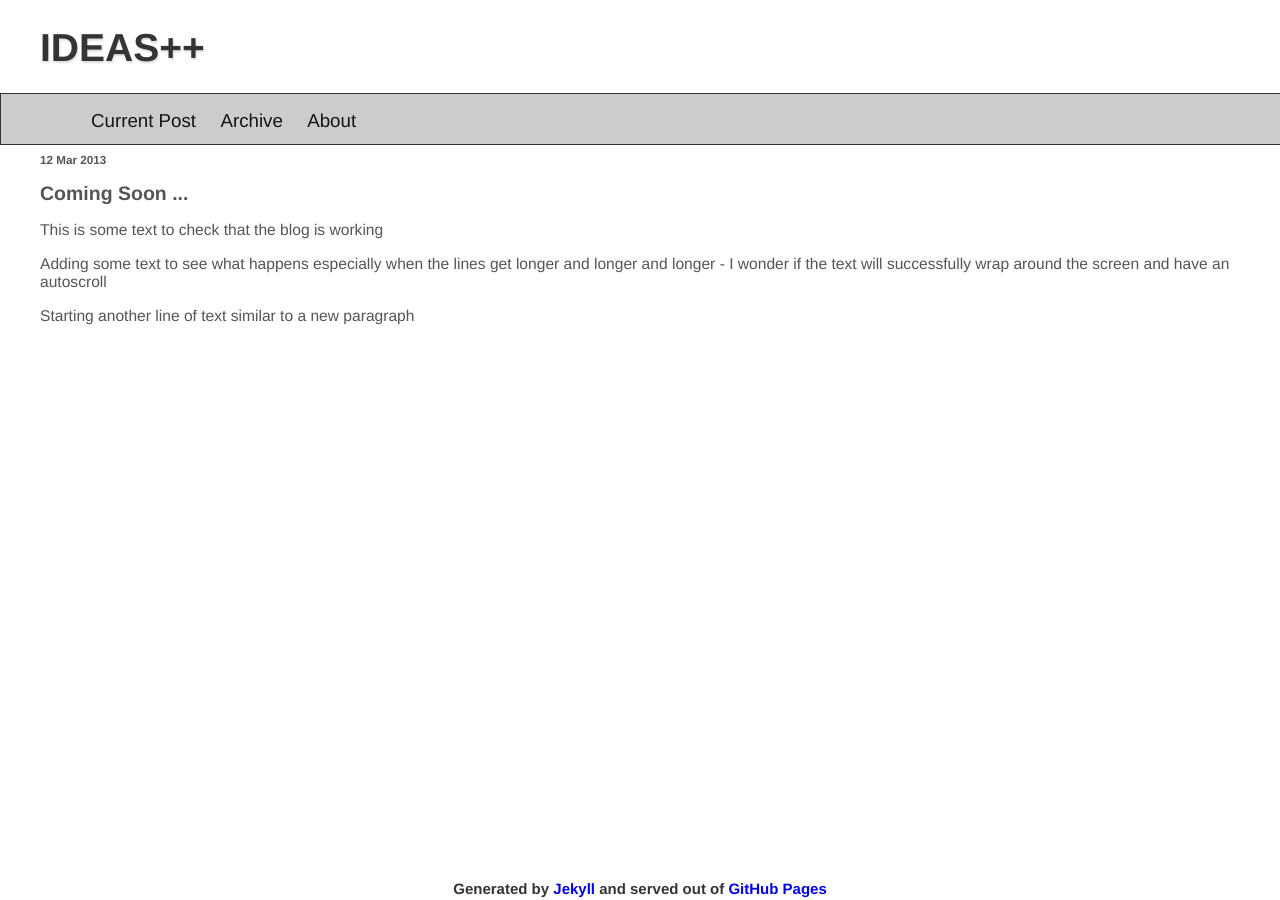
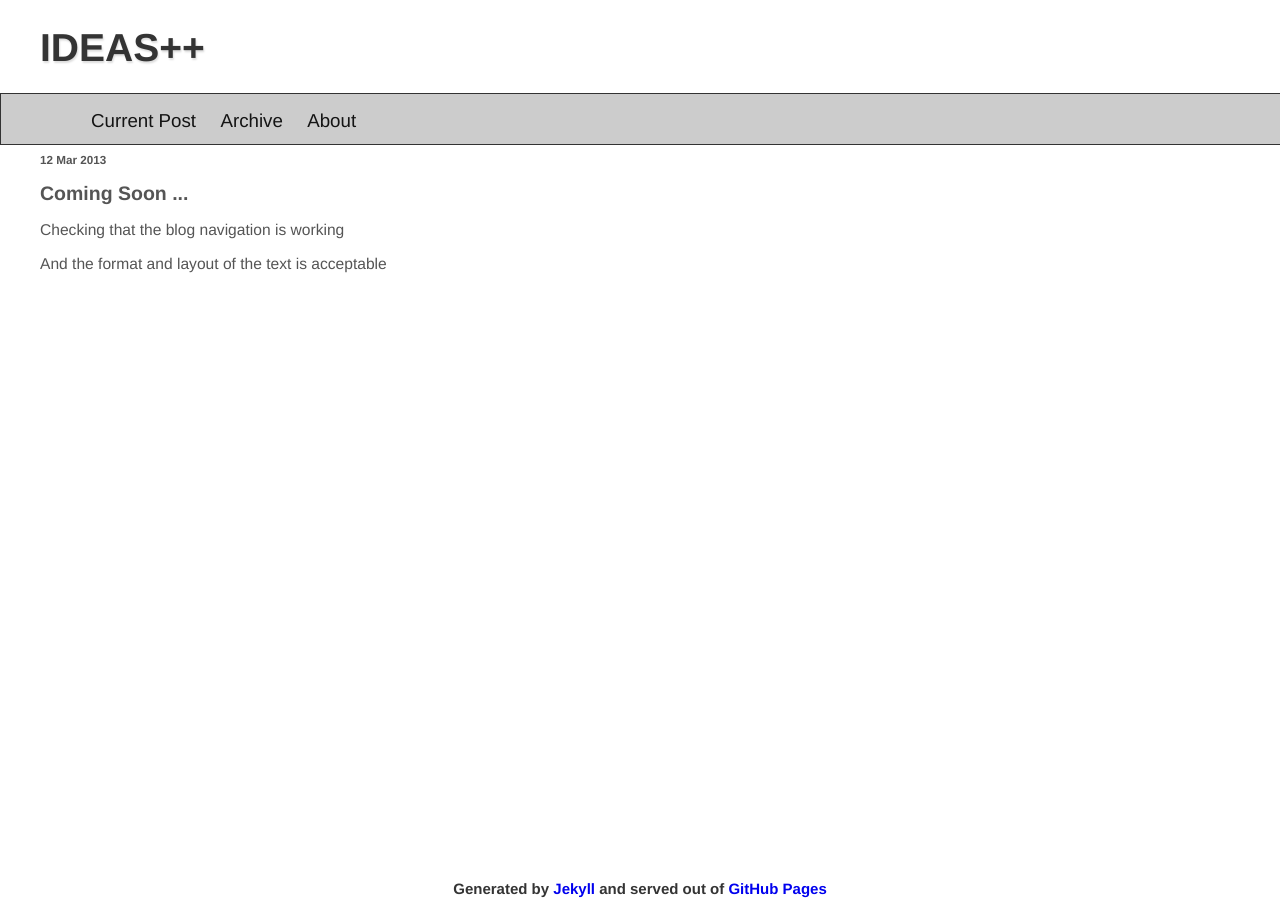
Before and after one commit to dtinblack/dtinblack.github.io, a Jekyll site: the page built from _posts/2013-03-12-current-post.html, in a window 1280 px wide. Built offline with Jekyll 4.4.1, drawn with Linux system fonts in a browser that asks for light colours.

```diff
--- a/_posts/2013-03-12-current-post.html
+++ b/_posts/2013-03-12-current-post.html
@@ -5,10 +5,6 @@
 ---
 
 
-<p>This is some text to check that the blog is working</p>
+<p>Checking that the blog navigation is working</p>
 
-<p>Adding some text to see what happens especially when the lines get longer
-   and longer and longer - I wonder if the text will successfully wrap around
-   the screen and have an autoscroll<br></p>
-
-<p>Starting another line of text similar to a new paragraph</p>
+<p>And the format and layout of the text is acceptable<br></p>
--- a/about.html
+++ b/about.html
@@ -11,7 +11,7 @@
 
 <p> The style of the posts will vary depending on how the ideas are being explored. For example they could be a
 story from the future, or a series of emails, or whatever format feels relevant. The length of the posts will be short and
-aimed at provoking rather than a description.<br></p>
+aimed at thought provoking rather than a description.<br></p>
 
 <p>This site uses the <a href="http://www.google.co.uk/analytics/">Google Analytics</a> service to better understand how people are accessing the site. This information is collected in an
 anonymous form and includes the number of visitors to the site.<br></p>
--- a/assets/css/layout.css
+++ b/assets/css/layout.css
@@ -14,20 +14,17 @@
 }
 
 menu {
-
   position: absolute;
   top:80px;
   border:solid 1px #333;
   height:50px;
   width:100%;
   background: #CCCCCC;
-
 }
 
 ul, li {
     font-size: 1.2em;
     display: inline-block;
-
 }
 
 ul li a {
@@ -52,7 +49,5 @@
 }
 
 #post_archive ul li {
-
     display: list-item;
-
 }
```
Also changed, not shown: _layouts/default.html (+13 -0 lines), assets/css/style.css (+0 -13 lines).
